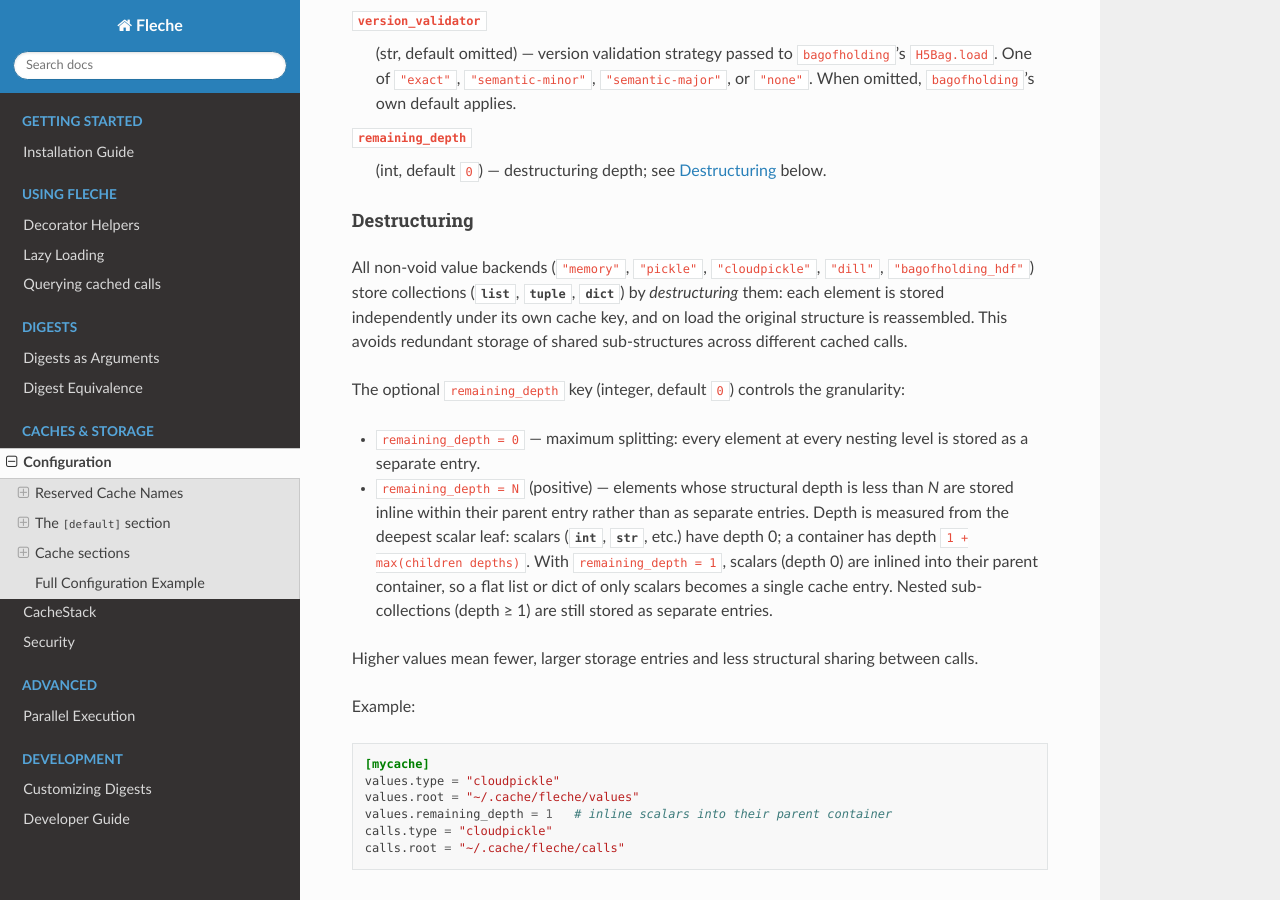
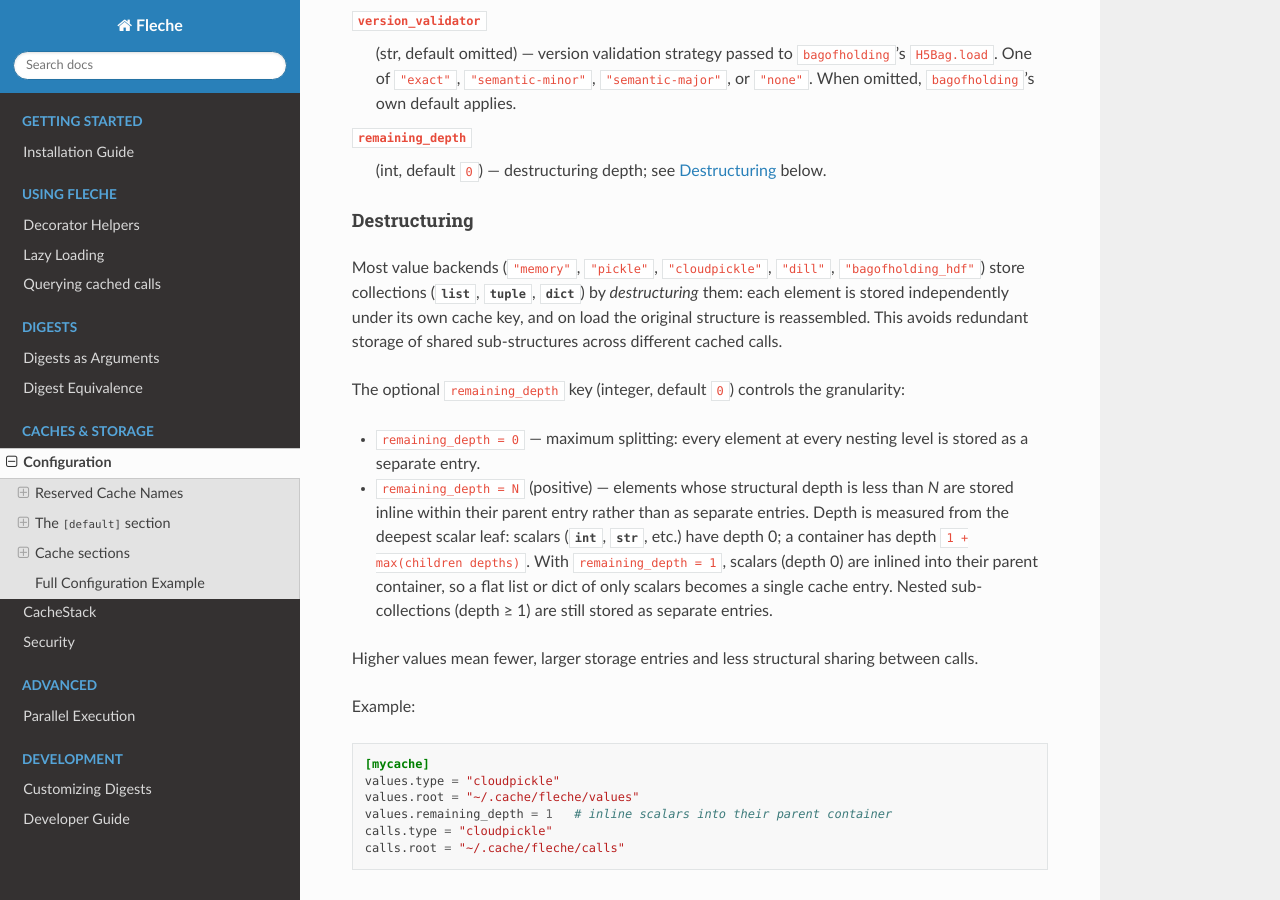
Before and after one commit to pmrv/fleche, a Sphinx documentation site: the page built from docs/storage/configuration.rst, in a window 1280 px wide and 900 px high, scrolled down 3071 px. Built offline with Sphinx 7.4.7 and the Read the Docs theme 3.1.0, drawn with Linux system fonts in a browser that asks for light colours; pages that are not in the unit, such as notebooks, are missing from menus.

Commit message:
docs(configuration): use 'most value backends' in Destructuring section
Co-authored-by: Marvin Poul <pmrv@users.noreply.github.com>

```diff
--- a/docs/storage/configuration.rst
+++ b/docs/storage/configuration.rst
@@ -182,7 +182,7 @@ Key descriptions
 Destructuring
 ^^^^^^^^^^^^^
 
-All non-void value backends (``"memory"``, ``"pickle"``, ``"cloudpickle"``,
+Most value backends (``"memory"``, ``"pickle"``, ``"cloudpickle"``,
 ``"dill"``, ``"bagofholding_hdf"``) store collections (:class:`list`,
 :class:`tuple`, :class:`dict`) by *destructuring* them: each element is stored
 independently under its own cache key, and on load the original structure is
```
